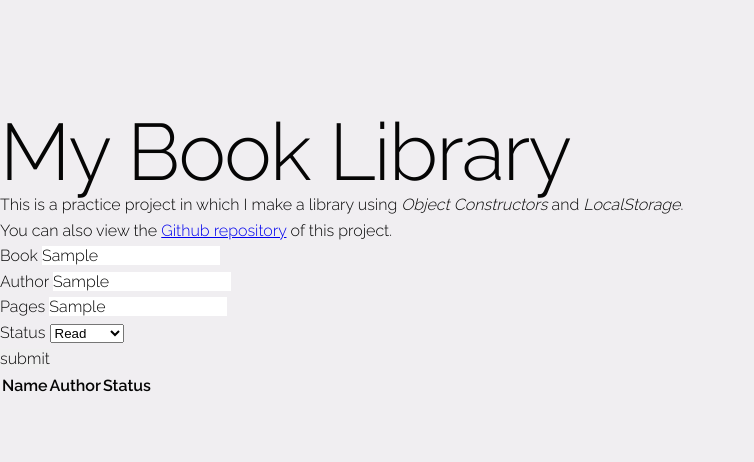
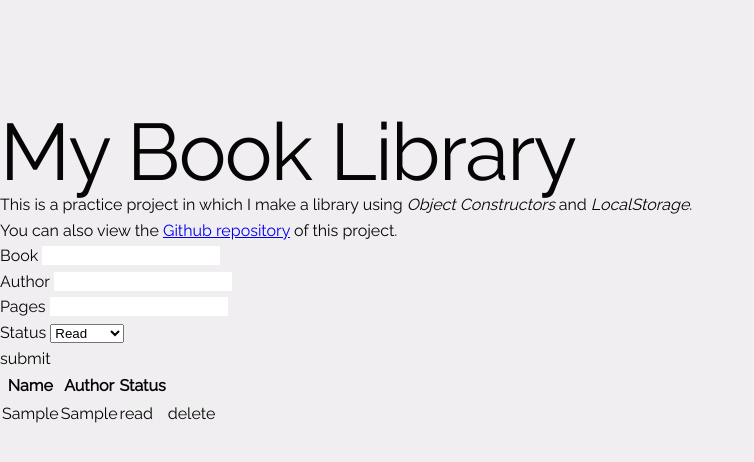
Before and after one commit to shivsgkashyap/Library, a plain HTML site: page index.html in a window 1280 px wide. Both pictures are taken after typing "Sample", "Sample", "Sample" into the empty fields and a click on the input "submit". Shown: the whole page, without its empty margins (0-754 px from the left). Drawn offline with Linux system fonts and the light colour scheme.

Commit message:
Added render function + default data

```diff
--- a/index.html
+++ b/index.html
@@ -7,7 +7,7 @@
     <meta name="author" content="" />
     <meta name="viewport" content="width=device-width, initial-scale=1" />
     <link
-      href="//fonts.googleapis.com/css?family=Raleway:400,300,600"
+      href="https://fonts.googleapis.com/css?family=Raleway"
       rel="stylesheet"
       type="text/css"
     />
--- a/library.css
+++ b/library.css
@@ -43,7 +43,7 @@ h5,
 h6 {
   margin-top: 0;
   margin-bottom: 1rem;
-  font-weight: 300;
+  font-weight: 100;
 }
 h1 {
   font-size: 2rem;
--- a/library.js
+++ b/library.js
@@ -1,34 +1,73 @@
+let myLibrary = [];
+const DEFAULT_DATA = [
+  { name: "The Lord of the Rings", author: "Tolkien", status: "read" },
+  {
+    name: "Alice in Wonderland",
+    author: "Lewis Caroll",
+    status: "not read",
+  },
+  { name: "Naruto", author: "Masashi Kishimoto", status: "read" },
+];
 const bookName = document.querySelector("#name");
 const bookAuthor = document.querySelector("#author");
 const bookStatus = document.querySelector("#status");
 const bookPages = document.querySelector("#pages");
 const entryButton = document.querySelector(".entry-button");
 const formInputs = document.querySelector("form");
-
-let myLibrary = [];
+const formGrid = document.querySelector("#book-table-body");
 
 formInputs.addEventListener("submit", (e) => {
   e.preventDefault();
   addBookToLibrary();
+  render();
+  clearForm();
 });
 
 class Book {
-  constructor(name, author, title, pages, status) {
+  constructor(name, author, pages, status) {
     this.name = name;
     this.author = author;
-    this.title = title;
     this.pages = pages;
     this.status = status;
   }
 }
 
 function addBookToLibrary() {
-  if (bookName.value.length === 0 || bookAuthor.value.length === 0) {
+  if (
+    bookName.value.length === 0 ||
+    bookAuthor.value.length === 0 ||
+    bookPages.value.length === 0
+  ) {
     alert("Please, fill all the fields");
     return;
   }
-  const newBook = new Book(bookName.value, bookAuthor.value, bookStatus.value);
+  const newBook = new Book(
+    bookName.value,
+    bookAuthor.value,
+    bookPages.value,
+    bookStatus.value
+  );
 
   myLibrary.push(newBook);
-  console.log(newBook);
+  console.log(myLibrary);
 }
+
+function clearForm() {
+  bookName.value = "";
+  bookAuthor.value = "";
+  bookPages.value = "";
+}
+
+function render() {
+  myLibrary.forEach((book) => {
+    const htmlBook = `
+      <tr>
+        <td>${book.name}</td>
+        <td>${book.author}</td>
+        <td><button class="status-button">${book.status}</button></td>
+        <td><button class="delete">delete</button></td>
+      </tr>
+      `;
+    formGrid.insertAdjacentHTML("afterbegin", htmlBook);
+  });
+}
```
